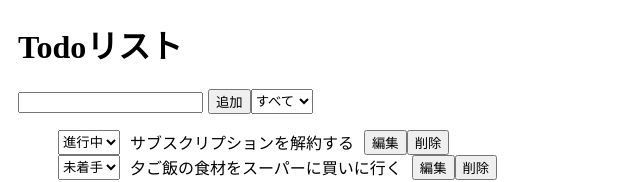
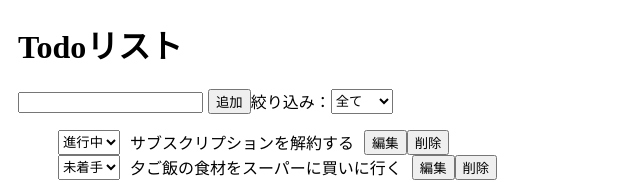
Before and after one commit to Syumai3/TodoApp-for-React-V2, a React app: page / in a window 1280 px wide. Shown: the top 182 px of the page, without its empty margins (0-640 px from the left). Built offline with nearby package versions, Linux system fonts and the light colour scheme.

Commit message:
feat:ステータスに応じてtodoListをフィルタリングする機能を実装

```diff
--- a/src/App.tsx
+++ b/src/App.tsx
@@ -25,6 +25,19 @@ function App() {
   const [editingTodoId, setEditingTodoId] = useState<number | null>(null);
   // 編集する todo のタイトルの状態
   const [editTodoTitle, setEditTodoTitle] = useState("");
+  // フィルターされた todoの状態
+  const [filteredTodos, setFilteredTodos] = useState<Todotype[]>(mockTodos);
+  // フィルターの状態
+  const [filterStatus, setFilterStatus] = useState("全て");
+
+  // todos, filterStatus　が変更するたびに、処理を走らせることで、最新のTodoリストの状態を表示する
+  useEffect(() => {
+    if (filterStatus === "全て") {
+      setFilteredTodos(todos);
+    } else {
+      setFilteredTodos(todos.filter((todo) => todo.status === filterStatus));
+    }
+  }, [todos, filterStatus]);
 
   // Todo の追加フィールドの入力をする関数
   const handleAddTodoInput = (e: React.ChangeEvent<HTMLInputElement>) => {
@@ -81,6 +94,11 @@ function App() {
     );
   };
 
+  // 選択されたステータスになるように、filterStatusを更新する関数
+  const handleFilterTodo = (status: StatusType) => {
+    setFilterStatus(status);
+  };
+
   return (
     <div style={{ paddingLeft: "10px" }}>
       <h1>Todoリスト</h1>
@@ -95,11 +113,12 @@ function App() {
           newTodoTitle={newTodoTitle}
           addTodo={handleAddTodo}
         />
-        <FilterTodo />
+        <span>絞り込み：</span>
+        <FilterTodo filterTodo={handleFilterTodo} />
       </div>
       <div>
         <TodoList
-          todos={todos}
+          todos={filteredTodos} // フィルタリングされたtodoリストを渡す
           deleteTodo={handleDeleteTodo}
           editingTodoId={editingTodoId}
           editTodoTitle={editTodoTitle}
@@ -204,21 +223,18 @@ function AddTodo({ addTodoInput, newTodoTitle, addTodo }: AddTodoProps) {
   );
 }
 
-const filterOptions = [
-  { value: "all", label: "すべて" },
-  { value: "notStarted", label: "未着手" },
-  { value: "inProgress", label: "作業中" },
-  { value: "done", label: "完了" },
-];
-
+type FilterTodoProps = {
+  filterTodo: (status: StatusType) => void;
+};
 // Todoをフィルタリングするコンポーネント
-function FilterTodo() {
+function FilterTodo({ filterTodo }: FilterTodoProps) {
   return (
     <>
-      <select>
-        {filterOptions.map(({ value, label }) => (
-          <option value={value}>{label}</option>
-        ))}
+      <select onChange={(e) => filterTodo(e.target.value as StatusType)}>
+        <option value="全て">全て</option>
+        <option value="未着手">未着手</option>
+        <option value="進行中">進行中</option>
+        <option value="完了">完了</option>
       </select>
     </>
   );
--- a/type/Todotype.ts
+++ b/type/Todotype.ts
@@ -4,4 +4,4 @@ export type Todotype = {
   status: StatusType;
 };
 
-export type StatusType = "未着手" | "進行中" | "完了";
+export type StatusType = "全て" | "未着手" | "進行中" | "完了";
```
